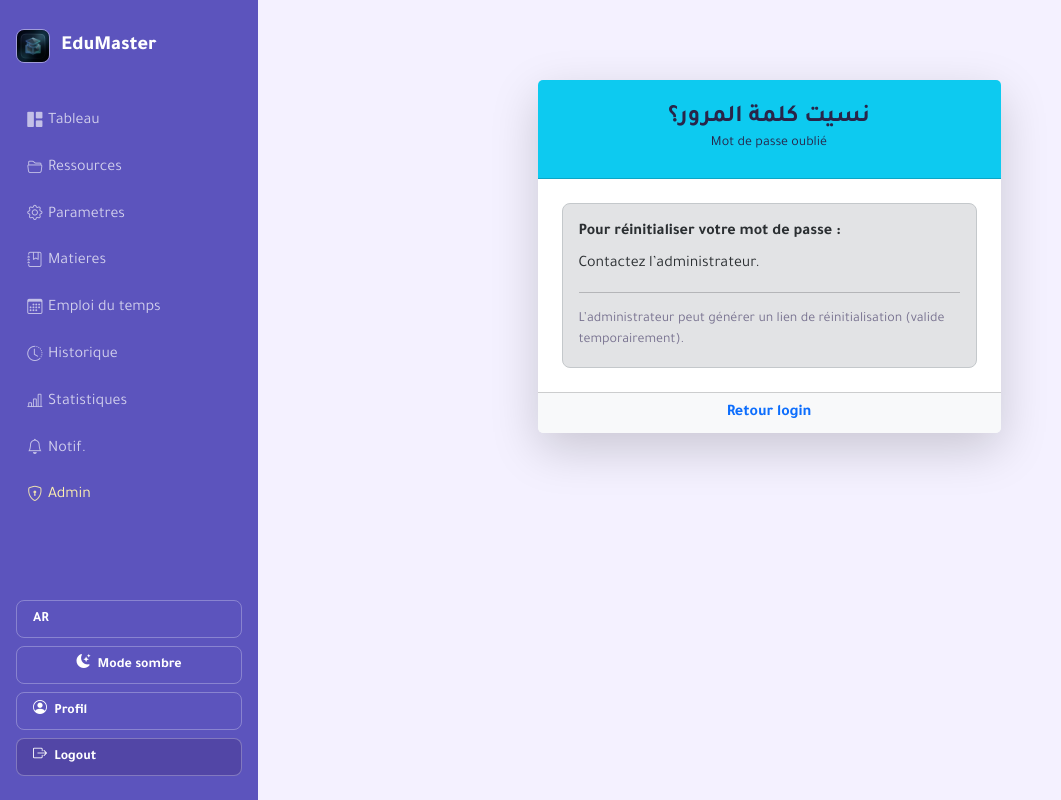
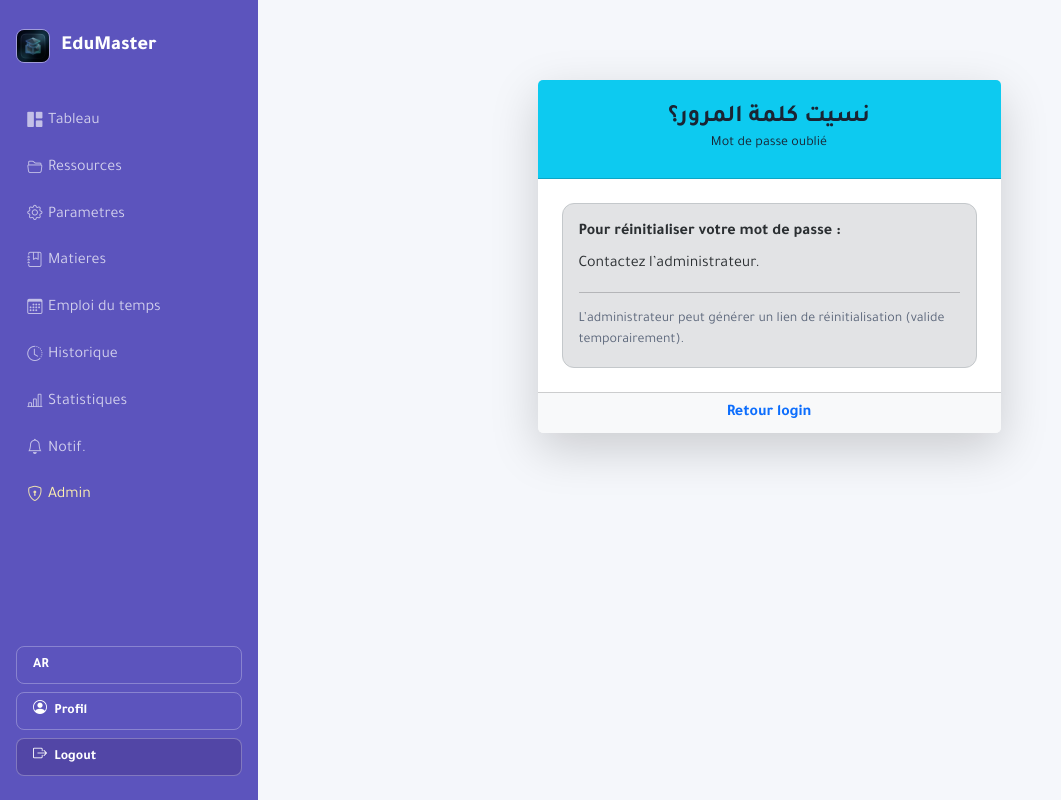
Before and after one commit to alibelharet/gestion-multi-profs, a Flask app: template templates/forgot.html in a window 1280 px wide. Shown: the whole page, without its empty margins (0-1061 px from the left). Run offline with Flask 3, Linux system fonts and the light colour scheme; the template is opened without the code that fills it, so the values that code supplies are empty; the visitor is signed in with stand-in values (Sample User, id 1).

Commit message:
Remove dark mode support

```diff
--- a/static/css/print.css
+++ b/static/css/print.css
@@ -12,7 +12,6 @@
     .dropdown,
     .badge:not(.print-badge),
     footer,
-    #themeToggle,
     #notif-badge,
     .no-print {
         display: none !important;
--- a/static/css/professional.css
+++ b/static/css/professional.css
@@ -8,7 +8,7 @@
     --warning-soft: #fff5db;
 }
 
-html[data-theme="light"] {
+html {
     color-scheme: light;
     --bg: #f4f1ff;
     --bg-soft: #faf9ff;
@@ -22,23 +22,6 @@ html[data-theme="light"] {
     --warning: #c98a17;
     --danger: #d44f72;
     --shadow: 0 14px 34px rgba(59, 48, 119, 0.1);
-    --radius: 8px;
-}
-
-html[data-theme="dark"] {
-    color-scheme: dark;
-    --bg: #19162b;
-    --bg-soft: #211d38;
-    --surface: #27223f;
-    --surface-2: #312b50;
-    --border: #443c68;
-    --text: #f8f7ff;
-    --muted: #b7b0cf;
-    --accent: #9e94ff;
-    --accent-2: #f2a0d4;
-    --warning: #e9b84a;
-    --danger: #f27b98;
-    --shadow: 0 14px 34px rgba(0, 0, 0, 0.28);
     --radius: 8px;
 }
 
--- a/static/js/app.js
+++ b/static/js/app.js
@@ -1,55 +1,7 @@
 /**
- * Theme management and global utilities
+ * Global interface utilities
  */
 (function () {
-    const key = "edumaster_theme";
-    const root = document.documentElement;
-    const saved = localStorage.getItem(key);
-    const initial = saved || "light";
-    root.setAttribute("data-theme", initial);
-
-    document.addEventListener("DOMContentLoaded", () => {
-        const toggleBtn = document.getElementById("themeToggle");
-        // Labels are usually passed via data attributes or just handled in basics
-        // For simplicity, we assume the button text is handled or we toggle classes
-
-        const setLabel = (mode) => {
-            if (!toggleBtn) return;
-            // The text content is localized in the template, so we might not want to hardcode it here
-            // unless we pass it via data attributes.
-            // For now, let's just handle the theme switching logic.
-            const labelLight = toggleBtn.getAttribute("data-label-light") || "Mode clair";
-            const labelDark = toggleBtn.getAttribute("data-label-dark") || "Mode sombre";
-            const nextLabel = mode === "dark" ? labelLight : labelDark;
-            const nextIcon = mode === "dark" ? "bi-sun-fill" : "bi-moon-stars-fill";
-            const icon = toggleBtn.querySelector("[data-theme-icon]");
-            const label = toggleBtn.querySelector("[data-theme-label]");
-
-            if (icon) {
-                icon.className = `bi ${nextIcon}`;
-            }
-            if (label) {
-                label.textContent = nextLabel;
-            } else {
-                toggleBtn.textContent = nextLabel;
-            }
-            toggleBtn.setAttribute("aria-label", nextLabel);
-            toggleBtn.setAttribute("title", nextLabel);
-        };
-
-        // Initial set if button exists (it might not if not logged in)
-        if (toggleBtn) {
-            setLabel(initial);
-            toggleBtn.addEventListener("click", () => {
-                const current = root.getAttribute("data-theme") || "light";
-                const next = current === "dark" ? "light" : "dark";
-                root.setAttribute("data-theme", next);
-                localStorage.setItem(key, next);
-                setLabel(next);
-            });
-        }
-    });
-
     // Global spinner for forms
     document.addEventListener("submit", (e) => {
         const form = e.target;
--- a/static/sw.js
+++ b/static/sw.js
@@ -1,4 +1,4 @@
-const CACHE_NAME = 'edu-v5';
+const CACHE_NAME = 'edu-v6';
 const STATIC_ASSETS = [
     '/',
     '/static/css/style.css',
--- a/templates/base.html
+++ b/templates/base.html
@@ -1,5 +1,5 @@
 <!doctype html>
-<html lang="{{ current_lang }}" dir="{{ text_dir }}" data-theme="light">
+<html lang="{{ current_lang }}" dir="{{ text_dir }}">
 
 <head>
     <meta charset="utf-8">
@@ -8,7 +8,7 @@
     <title>EduMaster Pro</title>
 
     <link rel="manifest" href="{{ url_for('static', filename='manifest.json') }}">
-    <meta name="theme-color" content="#0b0f15">
+    <meta name="theme-color" content="#f4f1ff">
     <link rel="apple-touch-icon" href="{{ url_for('static', filename='img/icon-192.png') }}">
 
     <link rel="preconnect" href="https://fonts.googleapis.com">
@@ -23,36 +23,8 @@
 
     <link rel="stylesheet" href="https://cdn.jsdelivr.net/npm/bootstrap-icons@1.11.1/font/bootstrap-icons.css">
     <link rel="stylesheet" href="{{ url_for('static', filename='css/style.css') }}">
-    <script>
-        (function () {
-            try {
-                const savedTheme = localStorage.getItem("edumaster_theme");
-                if (savedTheme === "light" || savedTheme === "dark") {
-                    document.documentElement.setAttribute("data-theme", savedTheme);
-                }
-            } catch (e) { }
-        })();
-    </script>
-
     <style>
         :root {
-            color-scheme: dark;
-            --bg: #0b0f15;
-            --bg-soft: #111824;
-            --surface: #161f2b;
-            --surface-2: #1d2736;
-            --border: #283446;
-            --text: #f2f5f9;
-            --muted: #a7b1c2;
-            --accent: #2f7bff;
-            --accent-2: #30d2b3;
-            --warning: #f4c24b;
-            --danger: #ff6b6b;
-            --shadow: 0 12px 40px rgba(0, 0, 0, 0.35);
-            --radius: 12px;
-        }
-
-        [data-theme="light"] {
             color-scheme: light;
             --bg: #f5f7fb;
             --bg-soft: #eef2f8;
@@ -66,6 +38,7 @@
             --warning: #f3b647;
             --danger: #e04545;
             --shadow: 0 14px 32px rgba(16, 24, 40, 0.15);
+            --radius: 12px;
         }
 
         body {
@@ -124,14 +97,6 @@
             flex-wrap: wrap;
         }
 
-        .theme-toggle {
-            display: inline-flex;
-            align-items: center;
-            justify-content: center;
-            gap: 0.35rem;
-            min-width: 116px;
-        }
-
         .container {
             max-width: 1400px;
             margin-top: 20px;
@@ -147,10 +112,6 @@
 
         .app-card:hover {
             box-shadow: 0 16px 36px rgba(0, 0, 0, 0.45);
-        }
-
-        [data-theme="light"] .app-card:hover {
-            box-shadow: 0 16px 36px rgba(16, 24, 40, 0.2);
         }
 
         .app-card-header {
@@ -180,10 +141,6 @@
         .stat-card:hover {
             transform: translateY(-6px);
             box-shadow: 0 18px 36px rgba(0, 0, 0, 0.45);
-        }
-
-        [data-theme="light"] .stat-card:hover {
-            box-shadow: 0 18px 36px rgba(16, 24, 40, 0.2);
         }
 
         /* Animations */
@@ -432,12 +389,6 @@
                 <div class="navbar-actions d-flex gap-2 align-items-center">
                     <a href="{{ url_for('dashboard.set_lang', lang='ar' if current_lang == 'fr' else 'fr') }}"
                         class="btn btn-outline-secondary btn-sm px-3 hover-lift">{{ tr('lang.switch', 'AR') }}</a>
-                    <button type="button" id="themeToggle" class="btn btn-outline-info btn-sm px-3 hover-lift theme-toggle"
-                        data-label-light="{{ tr('theme.light', 'Mode clair') }}"
-                        data-label-dark="{{ tr('theme.dark', 'Mode sombre') }}">
-                        <i class="bi bi-sun-fill" data-theme-icon aria-hidden="true"></i>
-                        <span data-theme-label>{{ tr('theme.light', 'Mode clair') }}</span>
-                    </button>
                     <a href="/profile"
                         class="btn btn-outline-light btn-sm px-3 hover-lift {{ 'active' if endpoint == 'auth.profile' else '' }}">
                         <i class="bi bi-person-circle" aria-hidden="true"></i>
```
